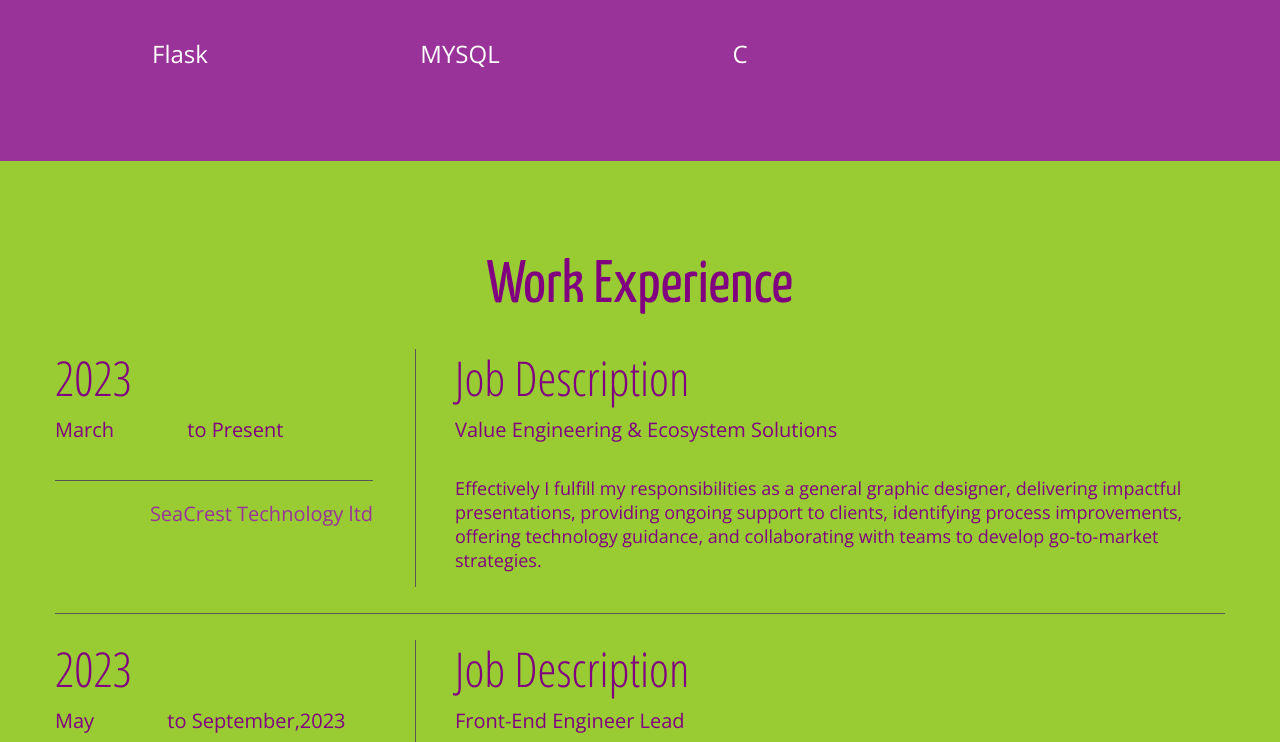
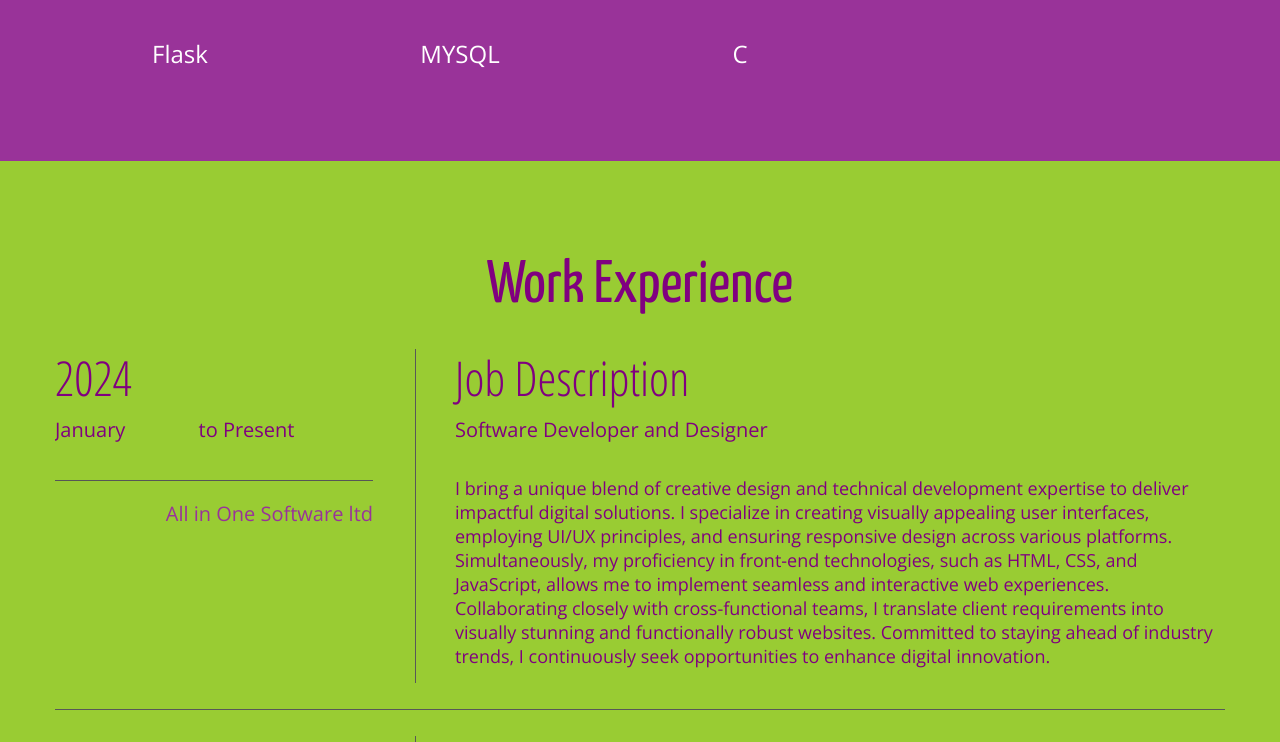
Before and after one commit to kwamboka1/personal-website, a plain HTML site: page index.html in a window 1280 px wide. Shown: the part 2058-2800 px from the top of the page. Drawn offline with nearby package versions, Linux system fonts and the light colour scheme; some packages are replaced by stand-ins of ours; a script that the page names is missing.

Commit message:
Work experience Update

```diff
--- a/index.html
+++ b/index.html
@@ -118,7 +118,7 @@ Let's connect and explore how we can create transformative digital experiences t
 
           </div>
 
-          I am a Tech Freak, A part from coding and design I like Travelling and Cooking.   <br>
+          I am a Tech Freak, A part from coding and design I like Travelling and Reading.   <br>
           <!-- <a href="images/Mildred cv .pdf" class="btn">DOWNLOAD CV</a> -->
         </div>
       </div>
@@ -219,6 +219,34 @@ Let's connect and explore how we can create transformative digital experiences t
   <div class="container_12">
     <div class="grid_12">
       <h2>Work Experience</h2>
+	<!-- All in One Software ltd
+	==============================-->
+	    <div class="block-1">
+        <div class="grid_4 alpha">
+          <div class="block-1__left">
+            <h3>2024</h3>
+            <time  datetime="2018-03-07" class="text-2">January <span>to Present</span></time>
+            <div class="ta__right">
+              <div class="text-2 color1">All in One Software ltd</div>
+            </div>
+          </div>
+        </div>
+        <div class="grid_8 omega">
+          <div class="block-2__right">
+            <h3>Job Description</h3>
+            <div class="text-2">Software Developer and Designer</div>
+             	  I bring a unique blend of creative design and technical development
+		  expertise to deliver impactful digital solutions. I specialize in
+		  creating visually appealing user interfaces, employing UI/UX principles,
+		  and ensuring responsive design across various platforms. Simultaneously,
+		  my proficiency in front-end technologies, such as HTML, CSS, and JavaScript,
+		  allows me to implement seamless and interactive web experiences. Collaborating
+		  closely with cross-functional teams, I translate client requirements into
+		  visually stunning and functionally robust websites. Committed to staying ahead
+		  of industry trends, I continuously seek opportunities to enhance digital innovation.
+          </div>
+        </div>
+       </div>
 
       <!-- Seacrest Technology ltd
       ================================-->
@@ -227,7 +255,7 @@ Let's connect and explore how we can create transformative digital experiences t
         <div class="grid_4 alpha">
           <div class="block-1__left">
             <h3>2023</h3>
-            <time  datetime="2018-03-07" class="text-2">March <span>to Present</span></time>
+            <time  datetime="2018-03-07" class="text-2">March <span>to December 2024</span></time>
             <div class="ta__right">
               <div class="text-2 color1">SeaCrest Technology ltd</div>
             </div>
@@ -236,10 +264,11 @@ Let's connect and explore how we can create transformative digital experiences t
         <div class="grid_8 omega">
           <div class="block-2__right">
             <h3>Job Description</h3>
-            <div class="text-2">Value Engineering & Ecosystem Solutions</div>
-            Effectively I fulfill my responsibilities as a general graphic designer, delivering impactful presentations,
-            providing ongoing support to clients, identifying process improvements, offering technology guidance,
-            and collaborating with teams to develop go-to-market strategies.
+            <div class="text-2">Software Engineer</div>
+            Effectively I fulfilled my responsibilities as a software engineer, my role revolves around designing,
+		  developing, and maintaining cutting-edge software solutions. Providing ongoing support to clients,
+		  identifying process improvements, offering technology guidance, and collaborating with teams to
+		  develop go-to-market strategies.
           </div>
         </div>
        </div>
```
